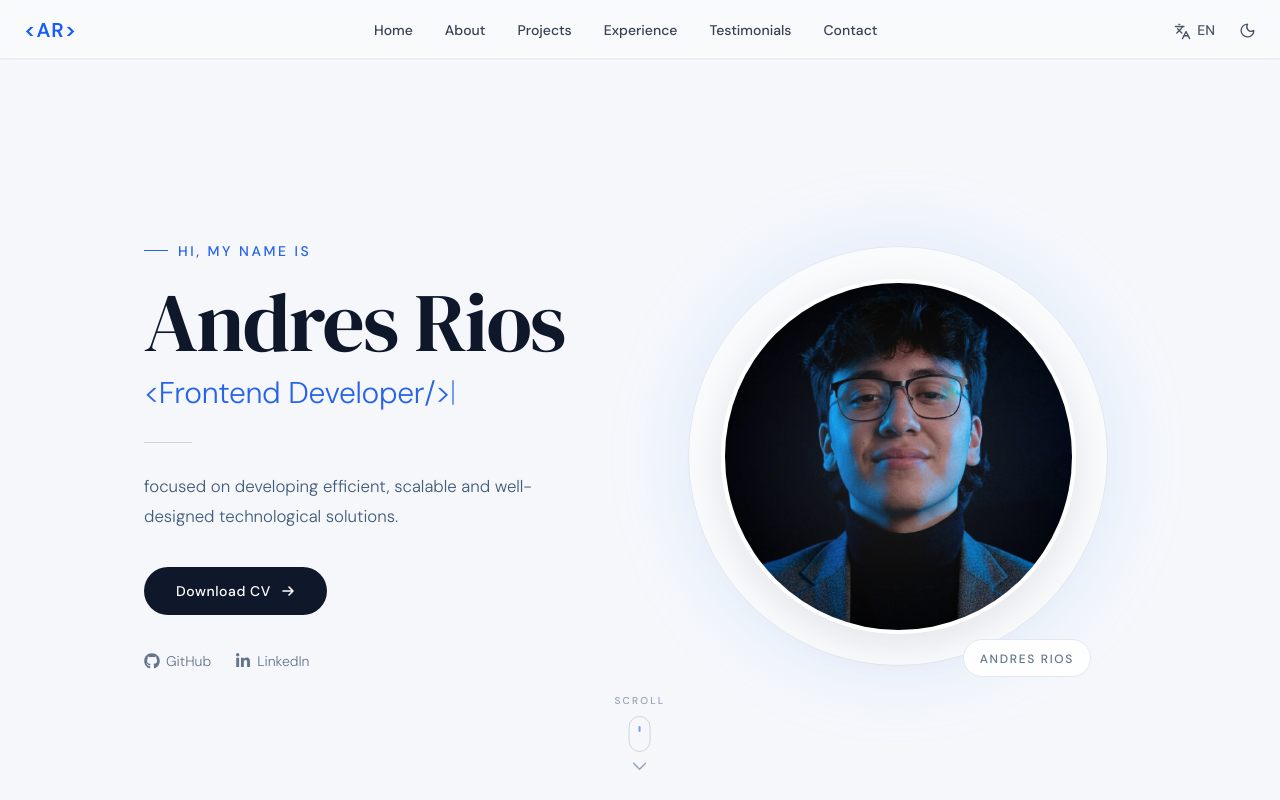
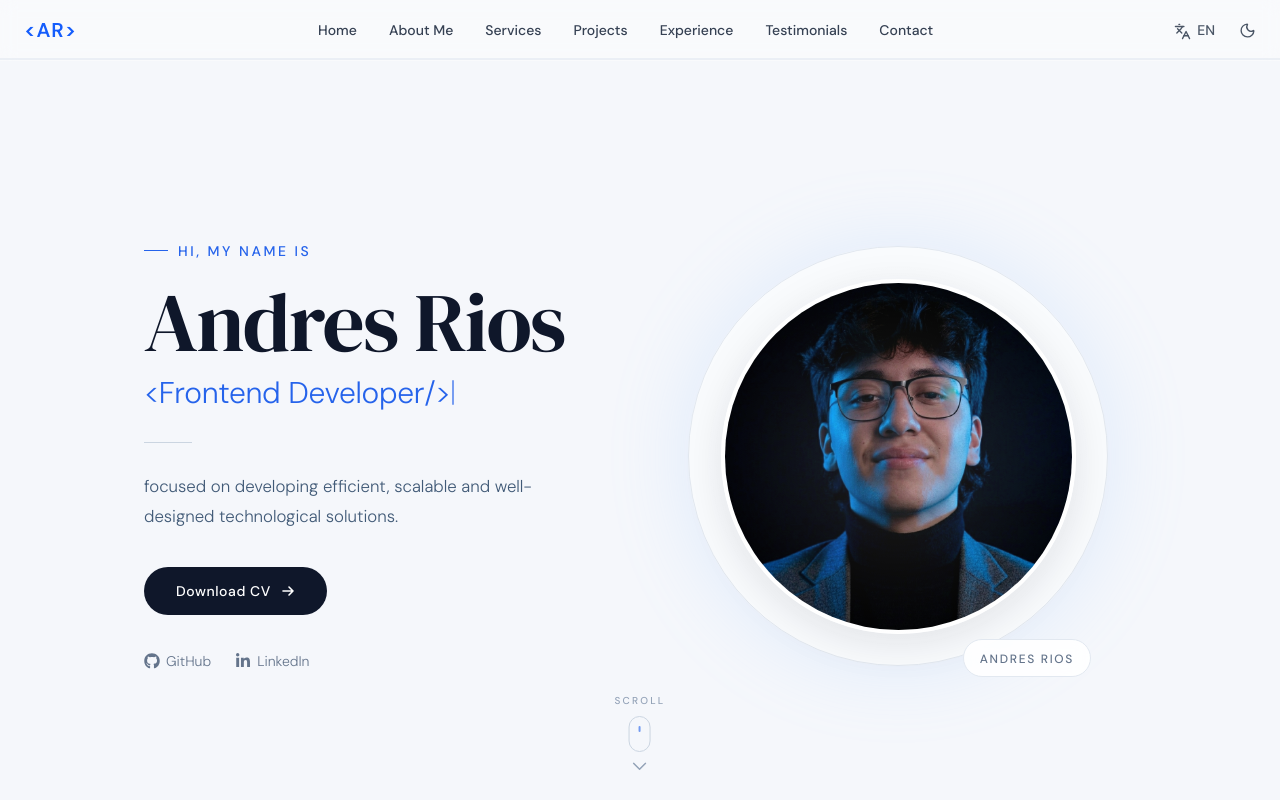
Before and after one commit to AndresRios123/Portfolio, a Next.js app: page /en in a window 1280 px wide. Shown: the top 800 px of the page. Built offline with nearby package versions, Linux system fonts and the light colour scheme.

Commit message:
Agregado botón sevicios en navbar

```diff
--- a/app/components/layout/Navbar.tsx
+++ b/app/components/layout/Navbar.tsx
@@ -42,6 +42,7 @@ export default function Navbar() {
   const navLinks = [
     { label: t("home"), href: "#inicio" },
     { label: t("about"), href: "#sobre-mi" },
+    { label: t("servicios"), href: "#servicios" },
     { label: t("projects"), href: "#proyectos" },
     { label: t("experience"), href: "#experiencia" },
     { label: t("testimonials"), href: "#testimonios" },
--- a/app/messages/en.json
+++ b/app/messages/en.json
@@ -1,9 +1,10 @@
 {
   "Navbar": {
     "home": "Home",
-    "about": "About",
+    "about": "About Me",
+    "servicios": "Services",
+    "projects": "Projects",
     "experience": "Experience",
-    "projects": "Projects",
     "testimonials": "Testimonials",
     "contact": "Contact",
     "language": "EN"
--- a/app/messages/es.json
+++ b/app/messages/es.json
@@ -2,8 +2,9 @@
   "Navbar": {
     "home": "Inicio",
     "about": "Sobre mí",
+    "servicios": "Servicios",
+    "projects": "Proyectos",
     "experience": "Experiencia",
-    "projects": "Proyectos",
     "testimonials": "Testimonios",
     "contact": "Contacto",
     "language": "ES"
```
